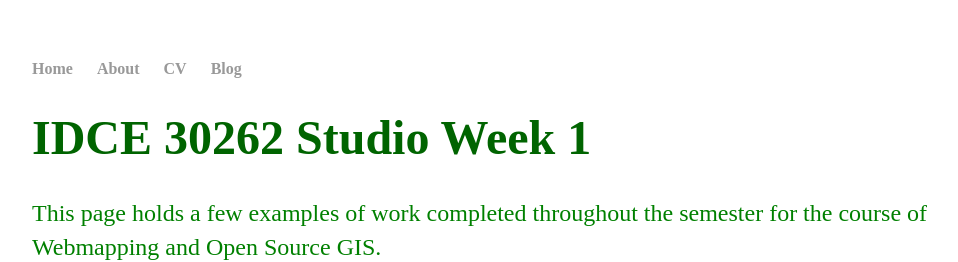
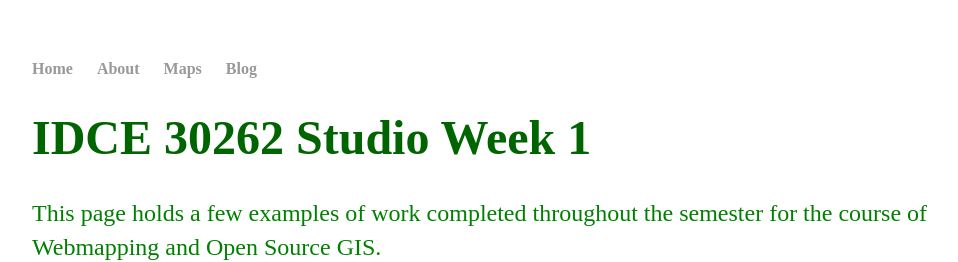
Before and after one commit to rmoody3/rmoody3.github.io, a Jekyll site: the page built from index.html, in a window 1280 px wide. Shown: the top 262 px of the page, without its empty margins (160-1118 px from the left). Built offline with Jekyll 4.4.1, drawn with Linux system fonts in a browser that asks for light colours.

Commit message:
Update default.html

```diff
--- a/_layouts/default.html
+++ b/_layouts/default.html
@@ -10,7 +10,7 @@
 	    		<ul>
 	        		<li><a href="/">Home</a></li>
 		        	<li><a href="/about">About</a></li>
-	        		<li><a href="/cv">CV</a></li>
+	        		<li><a href="/cv">Maps</a></li>
 	        		<li><a href="/blog">Blog</a></li>
 	    		</ul>
 			</nav>
```
